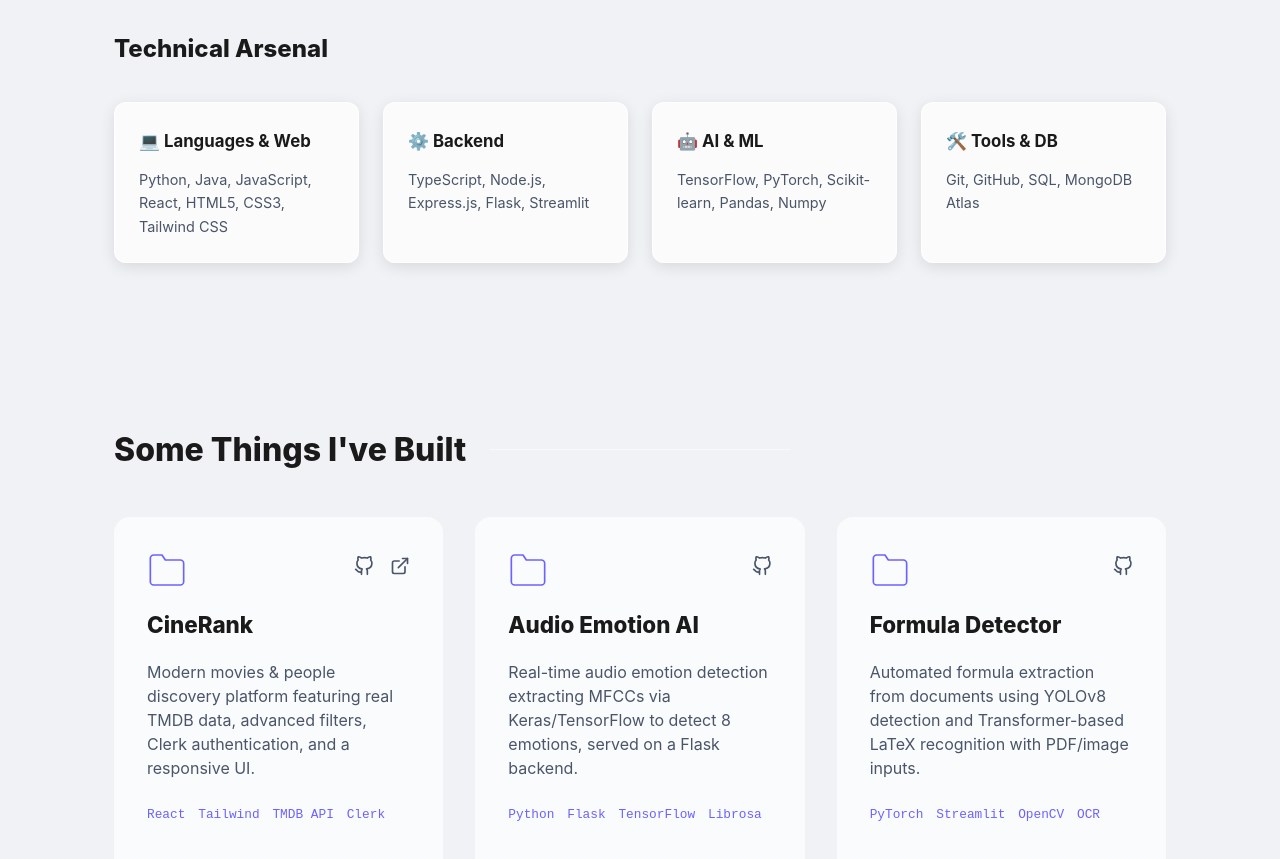
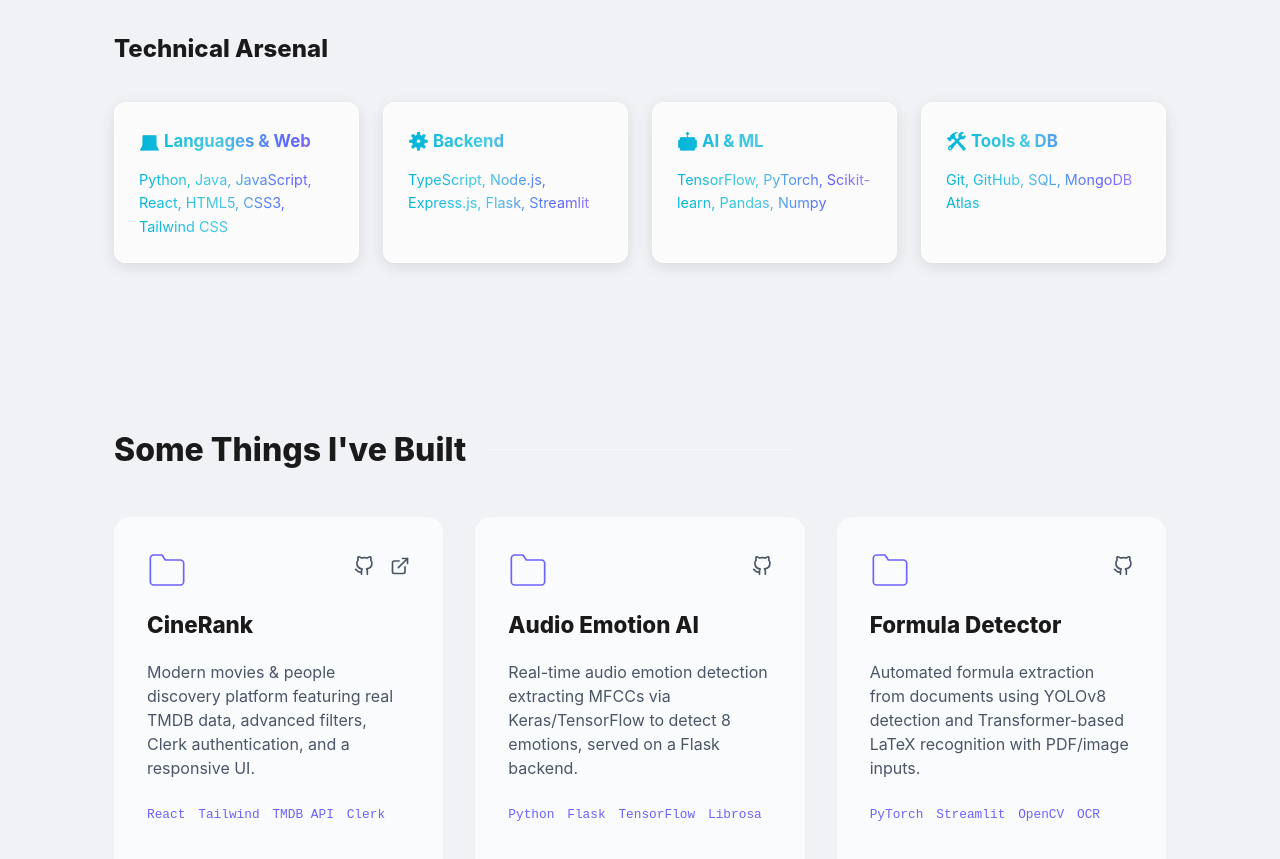
Before and after one commit to Subhajyoti-Maity/Portfolio, a React (Vite) app: page / in a window 1280 px wide. Shown: the part 1040-1899 px from the top of the page. Built offline with nearby package versions, Linux system fonts and the light colour scheme.

Commit message:
Initial commit on main branch

```diff
--- a/src/App.css
+++ b/src/App.css
@@ -753,19 +753,27 @@ section {
 }
 
 .skill-card h4 {
-    color: var(--text-main);
     font-size: 1.05rem;
     margin-bottom: 0.8rem;
     display: flex;
     align-items: center;
     gap: 0.5rem;
+    background: linear-gradient(90deg, #00b4d8 0%, #48cae4 40%, #5f5fff 80%, #b388ff 100%);
+    -webkit-background-clip: text;
+    -webkit-text-fill-color: transparent;
+    background-clip: text;
+    /* text-fill-color: transparent; removed for compatibility */
 }
 
 .skill-card p {
     font-size: 0.9rem;
-    color: var(--text-muted);
     line-height: 1.6;
     margin: 0;
+    background: linear-gradient(90deg, #00b4d8 0%, #48cae4 40%, #5f5fff 80%, #b388ff 100%);
+    -webkit-background-clip: text;
+    -webkit-text-fill-color: transparent;
+    background-clip: text;
+    /* text-fill-color: transparent; removed for compatibility */
 }
 
 /* --- Projects Grid --- */
```
